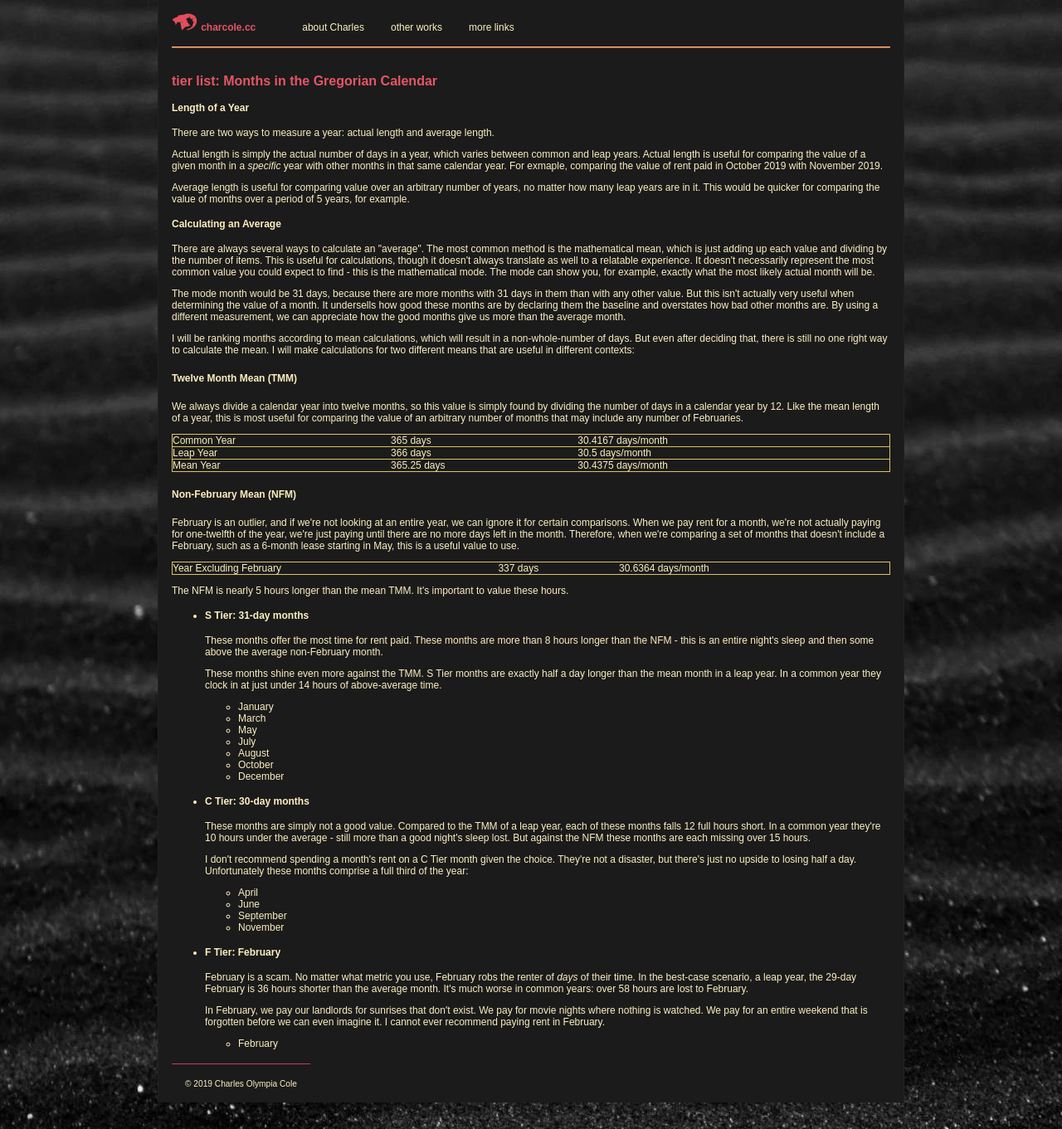
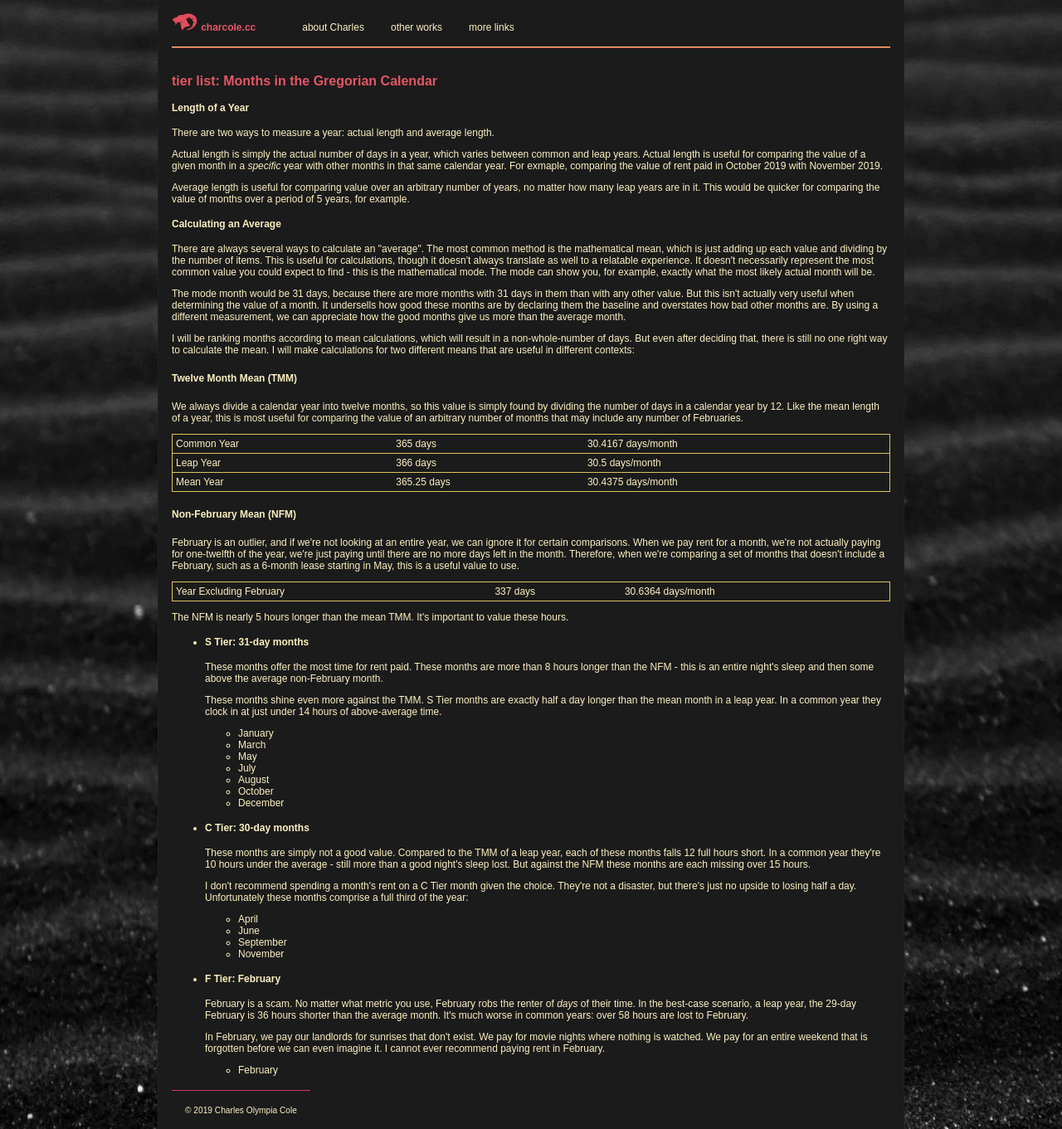
Before and after one commit to char-cole/char-cole.github.io, a Jekyll site: the page built from months.html, in a window 1280 px wide. Shown: the whole page at 83% size. Built offline with Jekyll 4.4.1, drawn with Linux system fonts in a browser that asks for light colours; some web fonts are replaced.

Commit message:
adjust table padding

```diff
--- a/styles/brutalize.css
+++ b/styles/brutalize.css
@@ -161,6 +161,8 @@ table {
 }
 table tr {
   border: 1px solid #dec25f;
+}
+table td {
   padding: 0.25rem;
 }
 
--- a/styles/brutalize.scss
+++ b/styles/brutalize.scss
@@ -169,6 +169,8 @@ table {
     width: 100%;
     tr {
         border: 1px solid $cream-2;
+    }
+    td {
         padding: 0.25rem;
     }
 }
```
Also changed, not shown: 1 other file.
